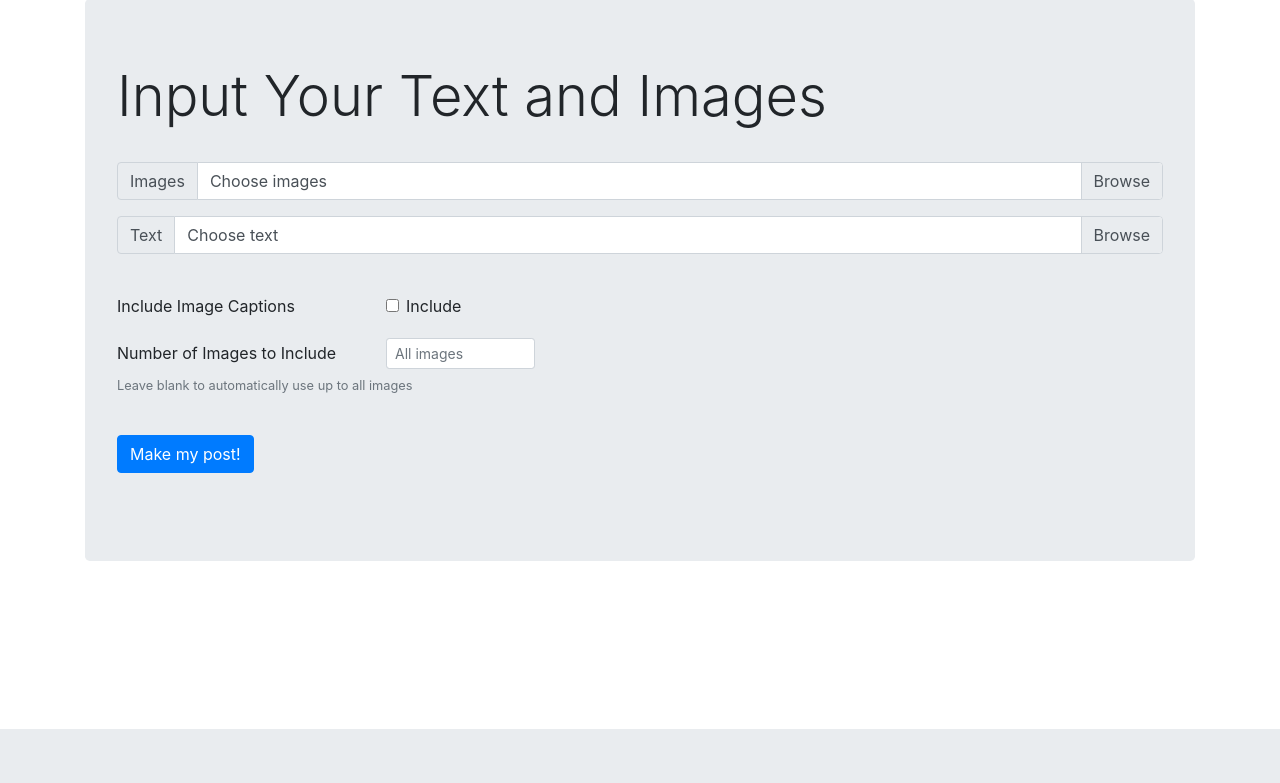
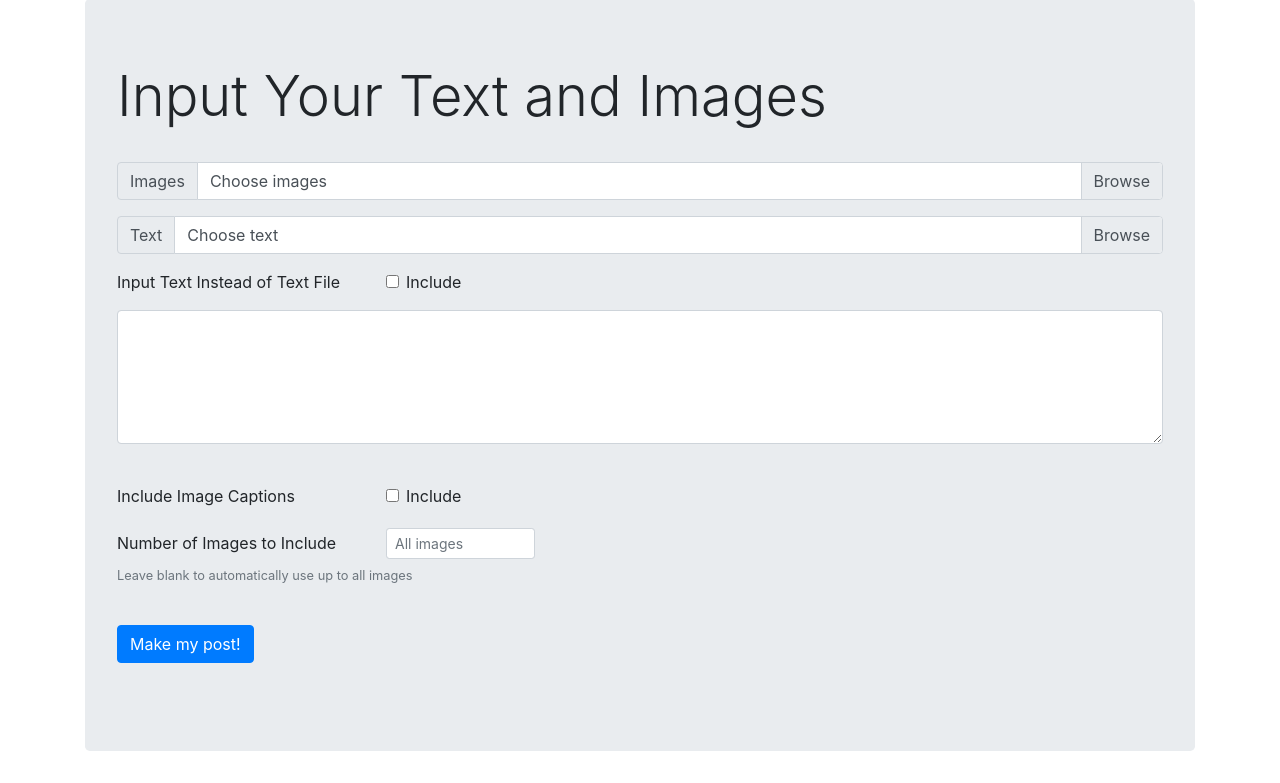
Before and after one commit to chengwill97/Story-and-Image-Alignment, a Python web app: template flask/app/templates/homepage.html in a window 1280 px wide. Shown: the part 71-854 px from the top of the page. Before the commit the page ends 800 px from the top, so only its background shows below. Run offline with Jinja, Linux system fonts and the light colour scheme; the template is opened without the code that fills it, so the values that code supplies are empty; some libraries are stand-ins or nearby versions.

Commit message:
add text input field for paragraphs
- add checkbox and input field for text box
- check input type in routes
- collect string text input in demo
- check for 0 images input in tag extraction

```diff
--- a/flask/app/routes.py
+++ b/flask/app/routes.py
@@ -143,7 +143,10 @@ def demo():
 
         # Gather and save images and text files
         num_images = demo.collect_uploaded_images(request.files.getlist('images'))
-        num_texts  = demo.collect_uploaded_texts(request.files.getlist('texts'))
+        if 'use_text' in request.form:
+            num_texts = demo.collect_uploaded_text(request.form.get('text', ''))
+        else:
+            num_texts  = demo.collect_uploaded_text_files(request.files.getlist('text_files'))
 
         # Retrieve the number of images to include in the alignment
         try:
--- a/flask/app/templates/homepage.html
+++ b/flask/app/templates/homepage.html
@@ -24,14 +24,14 @@
             </ul>
         </div>
 
-        <!-- Input form for text -->
+        <!-- Input form for text files -->
         <div class="input-group mb-3">
             <div class="input-group-prepend">
                 <span class="input-group-text">Text</span>
             </div>
             <div class="custom-file">
-                <input type="file" name="texts" class="custom-file-input" id="inputText" multiple>
-                <label class="custom-file-label" for="inputText">Choose text</label>
+                <input type="file" name="text_files" class="custom-file-input" id="text_files" multiple>
+                <label class="custom-file-label" for="text_files">Choose text</label>
             </div>
         </div>
 
@@ -39,6 +39,25 @@
         <div class="scrollContainer">
             <ul class="list-group textNameScroll" id="textNames">
             </ul>
+        </div>
+
+        <!-- Check box to use input text instead -->
+        <div class="form-group row">
+            <div class="col-sm-3">Input Text Instead of Text File</div>
+            <div class="col-sm-9">
+                <div class="form-check">
+                    <input class="form-check-input" name="use_text" type="checkbox" id="use_text">
+                    <label class="form-check-label" for="use_text">
+                        Include
+                    </label>
+                </div>
+            </div>
+        </div>
+
+        <!-- Input form for text -->
+        <div class="form-group">
+            <!-- <label for="inputTextOnly">Input Text. Place new line in between each paragraph</label> -->
+            <textarea class="form-control" name="text" id="text" rows="5"></textarea>
         </div>
 
         <br>
```
Also changed, not shown: flask/app/sandi/demo.py (+33 -15 lines).
